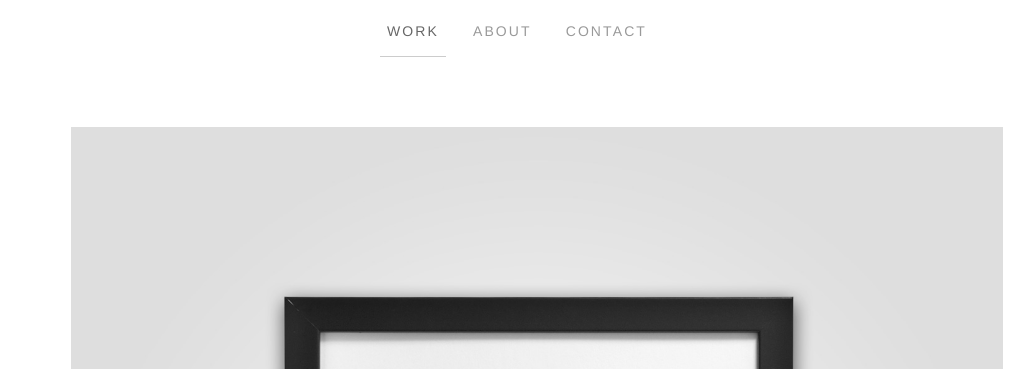
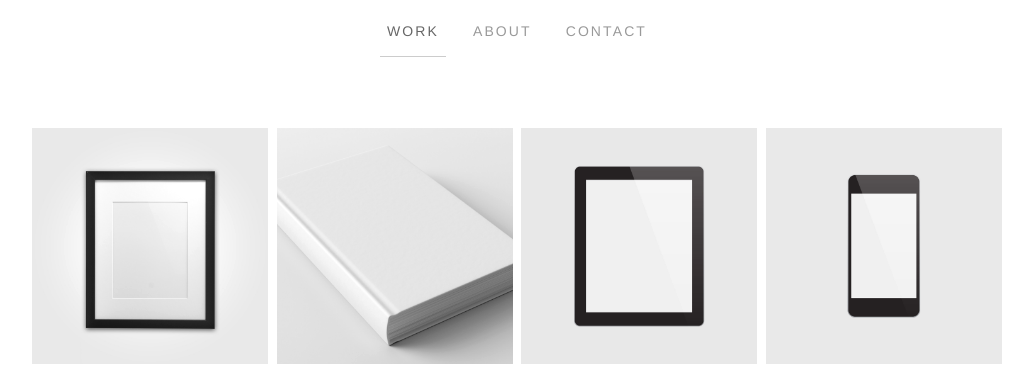
Before and after one commit to gcorpuz/customportfolio, a plain HTML site: page index.html in a window 1280 px wide. Shown: the part 98-467 px from the top of the page, without its empty margins (123-1157 px from the left). Drawn offline with Linux system fonts and the light colour scheme.

Commit message:
css update 3

```diff
--- a/css/style.css
+++ b/css/style.css
@@ -58,6 +58,7 @@ img {
   height: auto;
 }
 
+
 /* SITE-STRUCTURE */
 
 .site-header,
@@ -100,3 +101,35 @@ img {
 section {
     padding: 0 0 3em 0;
 }
+
+
+/* #LAYOUT: THUMB IMAGE GRID */
+.thumbgrid {
+  padding: 0;
+  display: flex;
+  flex-wrap: wrap;
+  justify-content: space-between;
+}
+
+.thumbgrid li {
+  list-style: none;
+  width: 49.5%;
+  padding-bottom: 0.4%;
+}
+
+@media (min-width: 768px) {
+  .thumbgrid li {
+    width: 24.5%;
+  }
+}
+
+.thumbgrid a img {
+    filter: brightness(1.05);
+    transition: all ease-in-out 0.2s;
+    border: 1px solid rgba(255,255,255,0);
+}
+
+.thumbgrid a:hover img {
+    filter: brightness(1);
+    border: 1px solid rgba(0,0,0,.3);
+}
```
